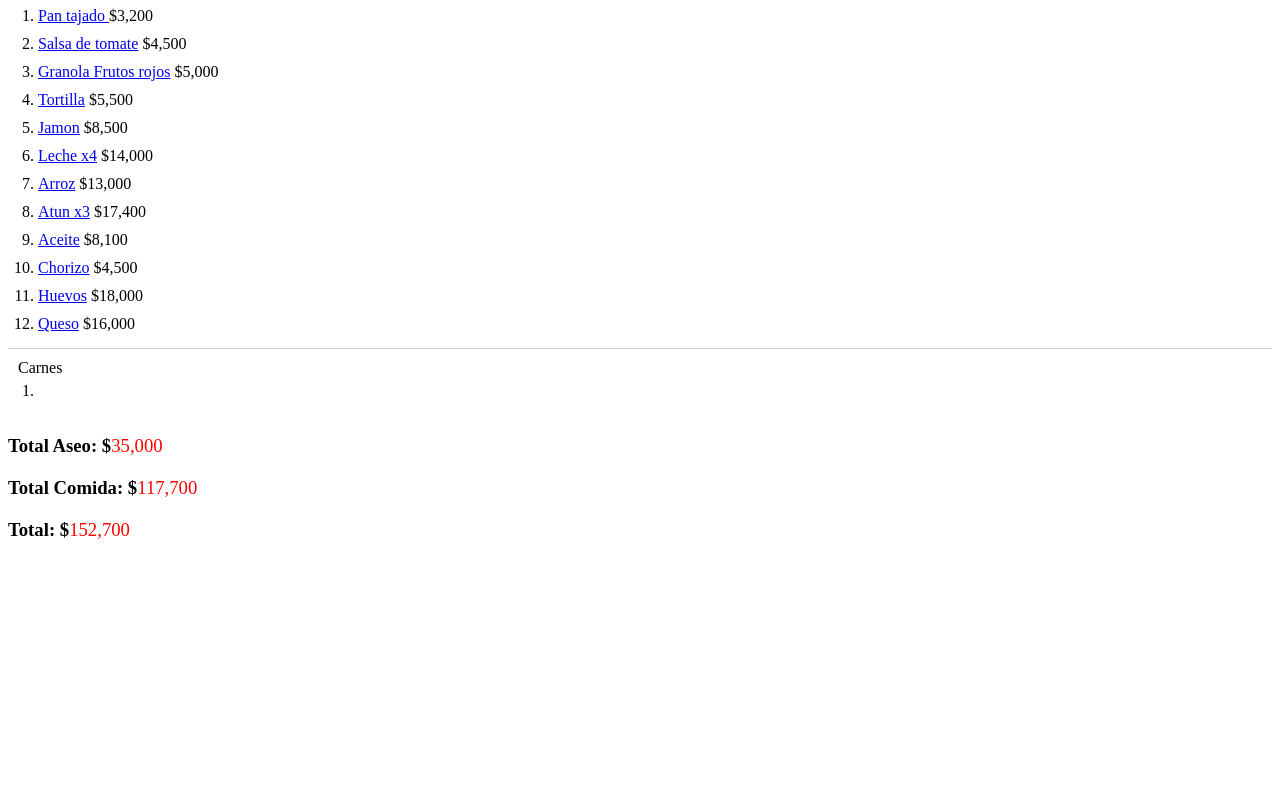
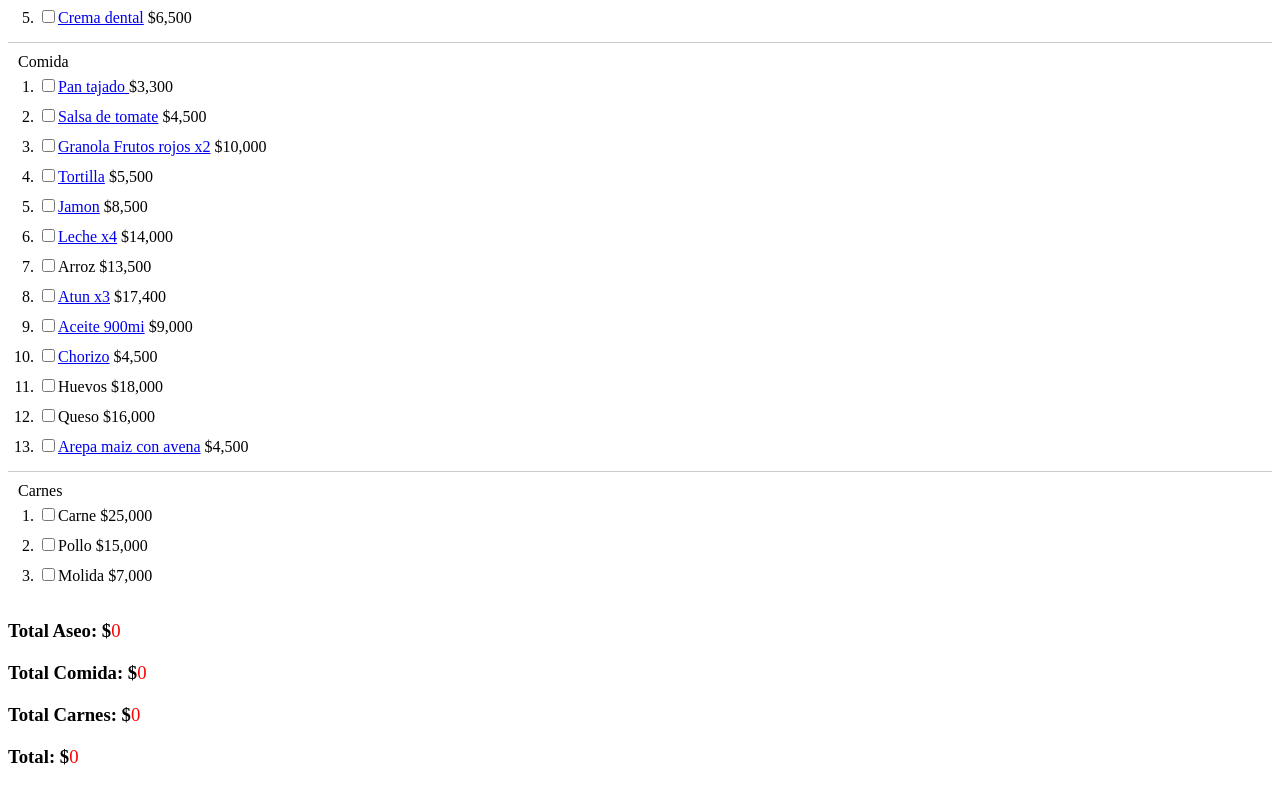
Before and after one commit to Iniciodweb/Lista, a plain HTML site: page index.html in a window 1280 px wide. Shown: the part 213-1002 px from the top of the page. Before the commit the page ends 800 px from the top, so only its background shows below. Drawn offline with Linux system fonts and the light colour scheme.

Commit message:
Add files via upload

```diff
--- a/index.html
+++ b/index.html
@@ -9,7 +9,7 @@
     <link rel="stylesheet" href="./css/style.css"> </head>
 <body>
     <header>
-        <nav></nav>
+        <nav><h1>Lista del super :p</h1></nav>
     </header>
     <main>
         <section>
@@ -26,14 +26,14 @@
                 </ol>
             </li>
             <li>Carnes
-                <ol>
-                    <li></li>
+                <ol id="carnes">
                 </ol>
             </li>
         </ul>
 
         <h3>Total Aseo: $<span id="total-aseo">0</span></h3>
         <h3>Total Comida: $<span id="total-comida">0</span></h3>
+        <h3>Total Carnes: $<span id="total-carnes">0</span></h3>
         <h3>Total: $<span id="total">0</span></h3>
 
     </main>
--- a/script.js
+++ b/script.js
@@ -1,48 +1,101 @@
 const listaAseo = document.getElementById('aseo-lista');
 const listaComida = document.getElementById('comida-lista');
+const listaCarnes = document.getElementById('carnes'); // Get the "Carnes" list element
 const totalAseoElement = document.getElementById('total-aseo');
 const totalComidaElement = document.getElementById('total-comida');
+const totalCarnesElement = document.getElementById('total-carnes'); // Get the "Carnes" total element
 const totalElement = document.getElementById('total');
 let totalComida = 0;
 let totalAseo = 0;
-
+let totalCarnes = 0; // Variable for the "Carnes" total
+let total = 0;
 
 const productosComida = [
-    { nombre: 'Pan tajado ', precio: 3200, enlace: 'https://www.ejemplo.com/pan-tajado' },
-    { nombre: 'Salsa de tomate', precio: 4500 },
-    { nombre: 'Granola Frutos rojos', precio: 5000 },
-    { nombre: 'Tortilla', precio: 5500 },
-    { nombre: 'Jamon', precio: 8500 },
-    { nombre: 'Leche x4', precio: 14000 },
-    { nombre: 'Arroz', precio: 13000 },
-    { nombre: 'Atun x3', precio: 17400 },
-    { nombre: 'Aceite', precio: 8100 },
-    { nombre: 'Chorizo', precio: 4500 },
+    { nombre: 'Pan tajado ', precio: 3300, enlace: 'https://domicilios.tiendasd1.com/p/pan-tajado-blanco-horneaditos-450-grs-12000050' },
+    { nombre: 'Salsa de tomate', precio: 4500, enlace: 'https://domicilios.tiendasd1.com/p/salsa-de-tomate-zev-500-g-12000266' },
+    { nombre: 'Granola Frutos rojos x2', precio: 10000, enlace: 'https://domicilios.tiendasd1.com/p/granola-frutos-rojos-fit-graan-350-g-12000460' },
+    { nombre: 'Tortilla', precio: 5500, enlace: 'https://domicilios.tiendasd1.com/p/tortilla-fajita-crachos-12-und-360-g-12000224' },
+    { nombre: 'Jamon', precio: 8500, enlace: 'https://domicilios.tiendasd1.com/p/jamon-de-cerdo-premium-viande-300-g-12000388' },
+    { nombre: 'Leche x4', precio: 14000, enlace: 'https://domicilios.tiendasd1.com/p/leche-deslactosada-tetrapak-uht-latti-900-ml-12000245' },
+    { nombre: 'Arroz', precio: 13500 },
+    { nombre: 'Atun x3', precio: 17400, enlace: 'https://www.soberana.com.co/producto/atun-la-soberana-bipack-acte-girasol-280g/' },
+    { nombre: 'Aceite 900mi', precio: 9000, enlace: 'https://domicilios.tiendasd1.com/p/aceite-vegetal-soya-900-ml-12004740' },
+    { nombre: 'Chorizo', precio: 4500, enlace: 'https://domicilios.tiendasd1.com/p/chorizo-campesino-ahumado-viande-225-grs-12000081' },
     { nombre: 'Huevos', precio: 18000 },
-    { nombre: 'Queso', precio: 16000 }
-];
-const productosAseo = [
-    { nombre: 'Enjuague bucal', precio: 6600, enlace: 'https://www.ejemplo.com/enjuague-bucal' },
-    { nombre: 'Papel higiénico', precio: 14000, enlace: 'https://www.ejemplo.com/papel-higienico' },
-    { nombre: 'Bolsas de basura', precio: 1900, enlace: 'https://www.ejemplo.com/bolsas-basura' },
-    { nombre: 'Ambientador de baño', precio: 6000, enlace: 'https://www.ejemplo.com/ambientador' },
-    { nombre: 'Crema dental', precio: 6500, enlace: 'https://www.ejemplo.com/crema-dental' }
+    { nombre: 'Queso', precio: 16000 },
+    { nombre: 'Arepa maiz con avena', precio: 4500, enlace: 'https://domicilios.tiendasd1.com/p/arepa-de-maiz-con-avena-y-chia-masmai-12002550' }
 ];
 
-productosAseo.forEach(producto => {
-    const li = document.createElement('li');
-    li.innerHTML = `<a href="${producto.enlace}" target="_blank">${producto.nombre}</a> $${producto.precio.toLocaleString()}`;
-    listaAseo.appendChild(li);
-    totalAseo += producto.precio;
-});
-productosComida.forEach(producto => {
-    const li = document.createElement('li');
-    li.innerHTML = `<a href="${producto.enlace}" target="_blank">${producto.nombre}</a> $${producto.precio.toLocaleString()}`;
-    listaComida.appendChild(li);
-    totalComida += producto.precio;
-});
+const productosAseo = [
+    { nombre: 'Enjuague bucal', precio: 6600, enlace: 'https://domicilios.tiendasd1.com/p/enjuague-bucal-cero-alcohol-bucarine-500-ml-12000185' },
+    { nombre: 'Papel higiénico', precio: 14100, enlace: 'https://domicilios.tiendasd1.com/p/papel-higienico-3-h-12-un-rendy-33-mts-12004365' },
+    { nombre: 'Bolsas de basura', precio: 1900, enlace: 'https://domicilios.tiendasd1.com/p/bolsa-de-basura-negra-tipo-hogar-tidy-house-10-und-12000273' },
+    { nombre: 'Ambientador de baño', precio: 6000, enlace: 'https://domicilios.tiendasd1.com/p/ambientador-en-aerosol-manzana-canela-hosh-360-ml-12003570' },
+    { nombre: 'Crema dental', precio: 6500, enlace: 'https://domicilios.tiendasd1.com/p/crema-dental-triple-accion-colgate-100-ml-12000106' }
+];
 
-totalAseoElement.textContent = totalAseo.toLocaleString();
-totalComidaElement.textContent = totalComida.toLocaleString();
-let total = totalAseo + totalComida;
-totalElement.textContent = total.toLocaleString();
+const productosCarnes = [
+    { nombre: 'Carne', precio: 25000 },
+    { nombre: 'Pollo', precio: 15000 },
+    { nombre: 'Molida', precio: 7000 }
+];
+
+function crearLista(lista, productos) {
+    productos.forEach(producto => {
+        const li = document.createElement('li');
+        const checkbox = document.createElement('input');
+        checkbox.type = 'checkbox';
+        checkbox.addEventListener('change', actualizarTotal);
+        li.appendChild(checkbox);
+        // If the product has a link, create an anchor element
+        if (producto.enlace) {
+            const enlace = document.createElement('a');
+            enlace.href = producto.enlace;
+            enlace.target = '_blank';
+            enlace.textContent = producto.nombre;
+            li.appendChild(enlace);
+        } else {
+            // Otherwise, just add the product name as text
+            li.appendChild(document.createTextNode(producto.nombre));
+        }
+        li.appendChild(document.createTextNode(` $${producto.precio.toLocaleString()}`));
+        lista.appendChild(li);
+    });
+}
+
+function actualizarTotal() {
+    totalAseo = 0;
+    totalComida = 0;
+    totalCarnes = 0; // Reset the "Carnes" total
+    total = 0;
+
+    // Calcular total de aseo
+    listaAseo.querySelectorAll('input[type="checkbox"]:checked').forEach(checkbox => {
+        totalAseo += productosAseo[Array.from(listaAseo.children).indexOf(checkbox.parentElement)].precio;
+    });
+    totalAseoElement.textContent = totalAseo.toLocaleString();
+
+    // Calcular total de comida
+    listaComida.querySelectorAll('input[type="checkbox"]:checked').forEach(checkbox => {
+        totalComida += productosComida[Array.from(listaComida.children).indexOf(checkbox.parentElement)].precio;
+    });
+    totalComidaElement.textContent = totalComida.toLocaleString();
+
+    // Calculate total for "Carnes"
+    listaCarnes.querySelectorAll('input[type="checkbox"]:checked').forEach(checkbox => {
+        totalCarnes += productosCarnes[Array.from(listaCarnes.children).indexOf(checkbox.parentElement)].precio;
+    });
+    totalCarnesElement.textContent = totalCarnes.toLocaleString();
+
+    // Calcular total general
+    total = totalAseo + totalComida + totalCarnes; // Include "Carnes" total
+    totalElement.textContent = total.toLocaleString();
+}
+
+// Inicializar las listas
+crearLista(listaAseo, productosAseo);
+crearLista(listaComida, productosComida);
+crearLista(listaCarnes, productosCarnes); // Create the "Carnes" list
+
+// Mostrar los totales iniciales
+actualizarTotal();
```
Also changed, not shown: css/style.css (line endings or trailing spaces).
